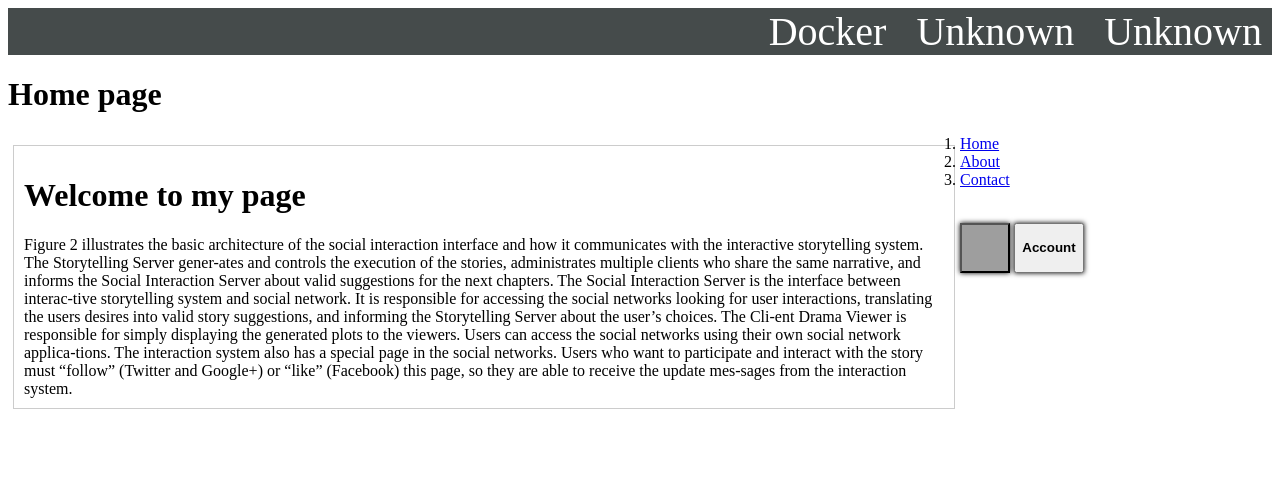
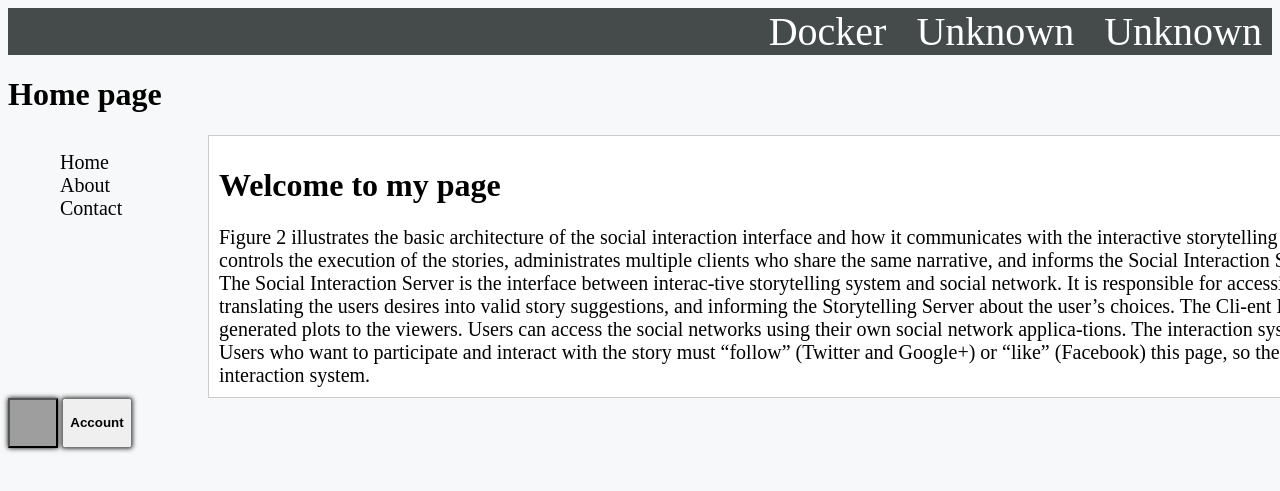
Before and after one commit to 0915vincent/0915vincent.github.io, a PHP site: page /test.html in a window 1280 px wide; the page is wider, and only the part inside the window is pictured. Shown: the top 491 px of that part. Run offline with PHP 8.4, Linux system fonts and the light colour scheme; grey boxes are pictures that could not be loaded.

Commit message:
Update test.css

```diff
--- a/test.css
+++ b/test.css
@@ -22,17 +22,45 @@
     background-color: #454B4B;
     border: 0px #ccc solid;
     text-align:right;
+    margin:0px;
+    padding:0px;
+    border:0px;
 }
 #content{
     padding: 10px;
 }
 
 #MainShow {
-    margin: 10px 5px;
+    margin-left: 200px;
+    margin-right: 10px;
     padding: 15px 0px;
     background-color: #fff;
     border: 1px #ccc solid;
-    width: 920px;
+    width: 1500px;
     float: left;
-    padding: 10px
+    padding: 10px;
+
 }
+.body-color-scroll{
+    overflow-y: scroll;
+    background-color: #f7f8f9!important;
+}
+.menu{
+    position: fixed;
+    left:20px;
+}
+.no-bullet{
+    text-decoration: none;
+    color:black;
+    font-size:20px;
+}
+a:hover{
+    text-decoration: underline;
+}
+#ol_id{
+    list-style-type: none;
+}
+
+#paragraph{
+    font-size: 20px;
+}
```
